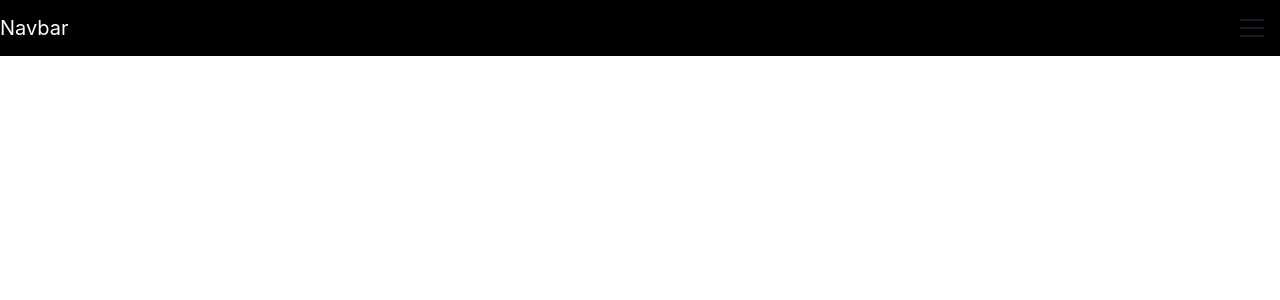
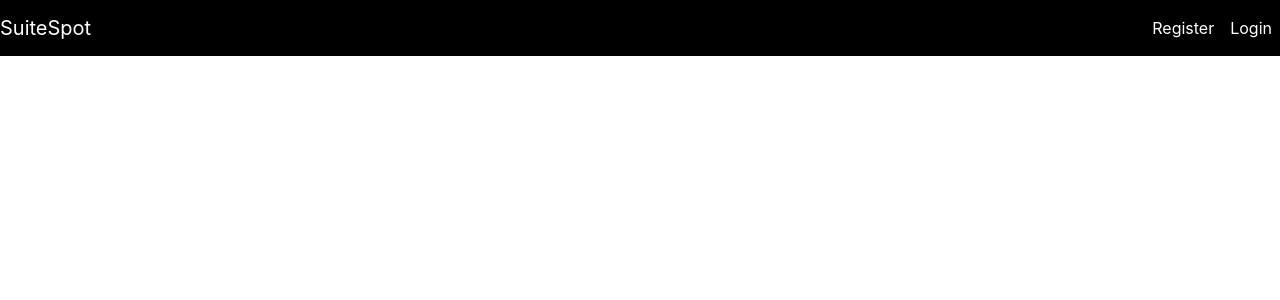
Before and after one commit to jiyamittal25/MernStack, a React (Create React App) app in the folder client/: page / in a window 1280 px wide. Shown: the top 300 px of the page. Built offline with nearby package versions, Linux system fonts and the light colour scheme.

Commit message:
changes in navbar

```diff
--- a/client/src/components/Navbar.js
+++ b/client/src/components/Navbar.js
@@ -3,9 +3,9 @@ import React from 'react'
 function Navbar() {
   return (
     <div>
-      <nav className="navbar navbar-expand-lgt">
+      <nav className="navbar navbar-expand-lg">
         <a className="navbar-brand" href="#">
-          Navbar
+          SuiteSpot
         </a>
         <button
           className="navbar-toggler"
@@ -22,22 +22,12 @@ function Navbar() {
           <ul className="navbar-nav">
             <li className="nav-item active">
               <a className="nav-link" href="#">
-                Home <span className="sr-only">(current)</span>
+                Register
               </a>
             </li>
             <li className="nav-item">
               <a className="nav-link" href="#">
-                Features
-              </a>
-            </li>
-            <li className="nav-item">
-              <a className="nav-link" href="#">
-                Pricing
-              </a>
-            </li>
-            <li className="nav-item">
-              <a className="nav-link disabled" href="#">
-                Disabled
+                Login
               </a>
             </li>
           </ul>
--- a/client/src/index.css
+++ b/client/src/index.css
@@ -21,3 +21,6 @@ code {
 .navbar-brand{
   color: white !important;
 }
+.navbar-nav{
+  margin-left: auto !important;
+}
```
